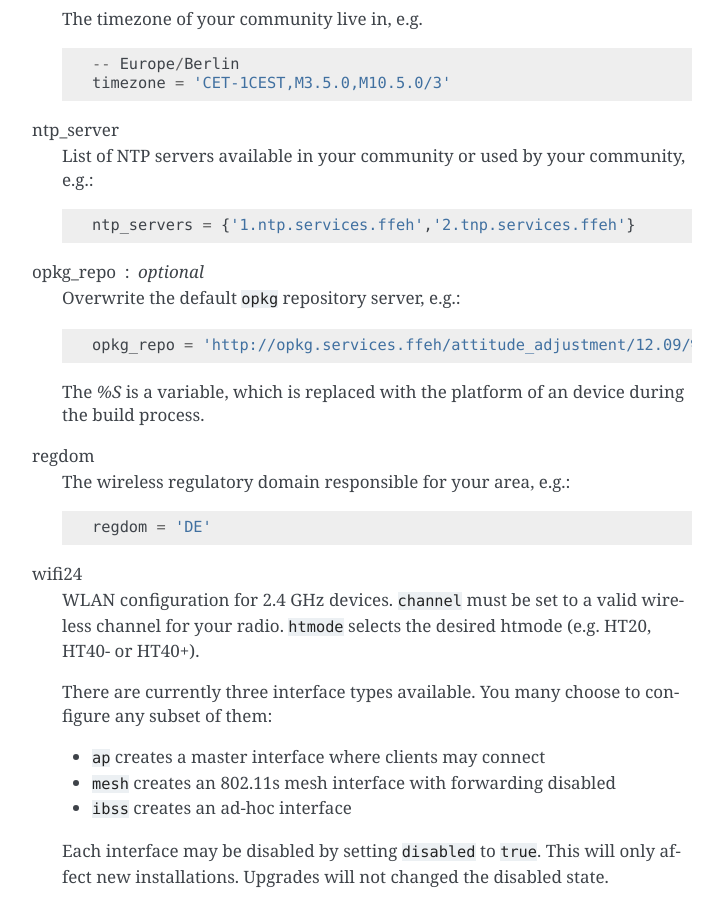
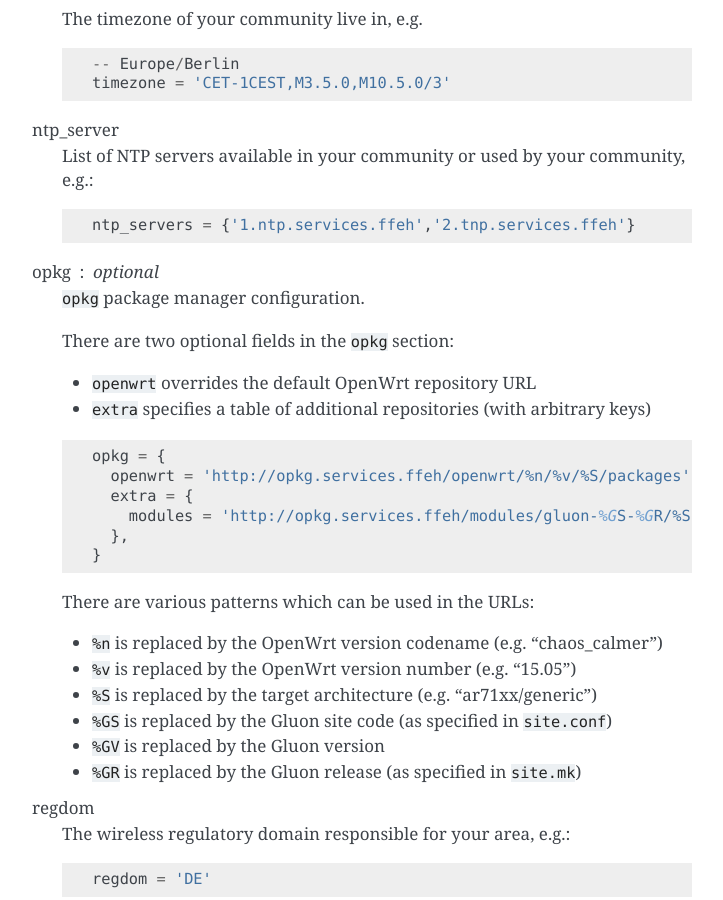
Before and after one commit to freifunk-gluon/gluon, a Sphinx documentation site: the page built from docs/user/site.rst, in a window 1280 px wide and 900 px high, scrolled down 787 px. Shown: the whole window, without its empty margins (388-1111 px from the left). Built offline with Sphinx 7.4.7, drawn with Linux system fonts in a browser that asks for light colours.

Commit message:
gluon-core: replace opkg site configuration to make it more flexible
The new options allow specifying custom repositories and are evaluated
in an upgrade script, not during build.

```diff
--- a/docs/user/site.rst
+++ b/docs/user/site.rst
@@ -46,14 +46,31 @@ ntp_server
 
        ntp_servers = {'1.ntp.services.ffeh','2.tnp.services.ffeh'}
 
-opkg_repo : optional
-    Overwrite the default ``opkg`` repository server, e.g.:
+opkg : optional
+    ``opkg`` package manager configuration.
+
+    There are two optional fields in the ``opkg`` section:
+
+    - ``openwrt`` overrides the default OpenWrt repository URL
+    - ``extra`` specifies a table of additional repositories (with arbitrary keys)
+
     ::
 
-      opkg_repo = 'http://opkg.services.ffeh/attitude_adjustment/12.09/%S/packages'
+      opkg = {
+        openwrt = 'http://opkg.services.ffeh/openwrt/%n/%v/%S/packages',
+        extra = {
+          modules = 'http://opkg.services.ffeh/modules/gluon-%GS-%GR/%S',
+        },
+      }
 
-    The `%S` is a variable, which is replaced with the platform of an device
-    during the build process.
+    There are various patterns which can be used in the URLs:
+
+    - ``%n`` is replaced by the OpenWrt version codename (e.g. "chaos_calmer")
+    - ``%v`` is replaced by the OpenWrt version number (e.g. "15.05")
+    - ``%S`` is replaced by the target architecture (e.g. "ar71xx/generic")
+    - ``%GS`` is replaced by the Gluon site code (as specified in ``site.conf``)
+    - ``%GV`` is replaced by the Gluon version
+    - ``%GR`` is replaced by the Gluon release (as specified in ``site.mk``)
 
 regdom
     The wireless regulatory domain responsible for your area, e.g.:
```
Also changed, not shown: 4 other files.
